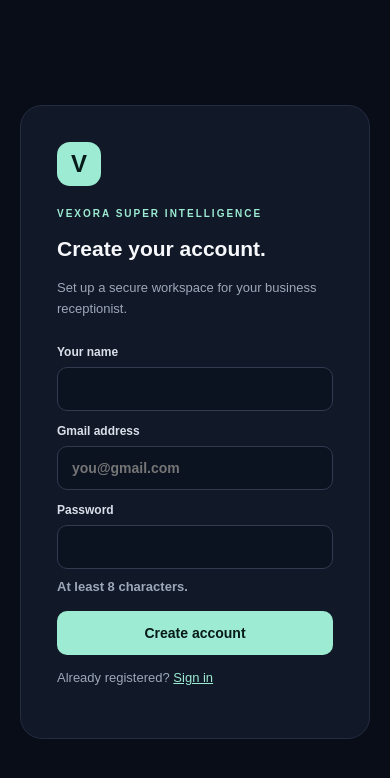
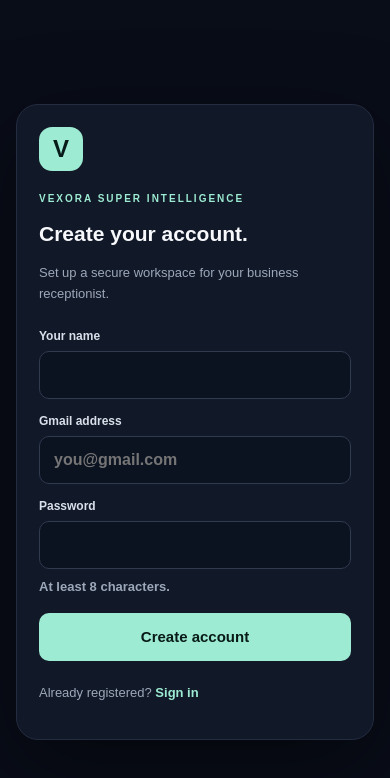
Before and after one commit to godwingarrick198-cmyk/Voxora-SI, a Next.js app: page /signup in a window 390 px wide. Shown: the top 778 px of the page. Built offline with nearby package versions, Linux system fonts and the light colour scheme.

Commit message:
Improve responsive signup experience

```diff
--- a/app/signup/page.tsx
+++ b/app/signup/page.tsx
@@ -5,14 +5,18 @@ import {useRouter} from 'next/navigation';
 import {createClient} from '@/lib/supabase/client';
 export default function SignupPage(){
  const router=useRouter();const [name,setName]=useState('');const [email,setEmail]=useState('');const [password,setPassword]=useState('');const [error,setError]=useState('');const [notice,setNotice]=useState('');const [busy,setBusy]=useState(false);
- async function submit(e:FormEvent<HTMLFormElement>){e.preventDefault();setBusy(true);setError('');setNotice('');const normalizedEmail=email.trim().toLowerCase();if(!/^[a-z0-9.!#$%&'*+/=?^_`{|}~-]+@gmail\.com$/i.test(normalizedEmail)){setBusy(false);setError('Only Gmail addresses ending in @gmail.com are accepted.');return;}const {data,error}=await createClient().auth.signUp({email:normalizedEmail,password,options:{data:{full_name:name.trim()}}});setBusy(false);if(error){setError(error.message);return;}if(data.session){router.replace('/');router.refresh();}else setNotice('Your account request was received, but email confirmation is still enabled in the authentication settings. Turn it off in Supabase to allow immediate access.');}
- return <main style={s}><section style={c}><div style={m}>V</div><p style={k}>VEXORA SUPER INTELLIGENCE</p><h1>Create your account.</h1><p style={muted}>Set up a secure workspace for your business receptionist.</p><form onSubmit={submit} style={{display:'grid',gap:13,marginTop:25}}><label style={l}>Your name<input style={i} required maxLength={100} value={name} onChange={e=>setName(e.target.value)}/></label><label style={l}>Gmail address<input style={i} type="email" required placeholder="you@gmail.com" autoComplete="email" value={email} onChange={e=>setEmail(e.target.value)}/></label><label style={l}>Password<input style={i} type="password" minLength={8} required value={password} onChange={e=>setPassword(e.target.value)}/><small style={muted}>At least 8 characters.</small></label>{error&&<p style={{color:'#ff9d9d'}}>{error}</p>}{notice&&<p style={{color:'#9cebd2'}}>{notice}</p>}<button disabled={busy} style={b}>{busy?'Creating account…':'Create account'}</button></form><p style={muted}>Already registered? <Link href="/login" style={{color:'#9cebd2'}}>Sign in</Link></p></section></main>;
+ async function submit(e:FormEvent<HTMLFormElement>){e.preventDefault();setBusy(true);setError('');setNotice('');const normalizedEmail=email.trim().toLowerCase();if(!/^[a-z0-9.!#$%&'*+/=?^`{|}~-]+@gmail\\.com$/i.test(normalizedEmail)){setBusy(false);setError('Only Gmail addresses ending in @gmail.com are accepted.');return;}const {data,error}=await createClient().auth.signUp({email:normalizedEmail,password,options:{data:{full_name:name.trim()}}});setBusy(false);if(error){setError(error.message);return;}if(data.session){router.replace('/');router.refresh();}else setNotice('Your account request was received, but email confirmation is still enabled in the authentication settings. Turn it off in Supabase to allow immediate access.');}
+ return <main style={shell}><section style={card} aria-labelledby="signup-title"><div style={mark}>V</div><p style={eyebrow}>VEXORA SUPER INTELLIGENCE</p><h1 id="signup-title">Create your account.</h1><p style={muted}>Set up a secure workspace for your business receptionist.</p><form onSubmit={submit} style={{display:'grid',gap:15,marginTop:24}}><label style={label}>Your name<input style={input} required maxLength={100} autoComplete="name" value={name} onChange={e=>setName(e.target.value)}/></label><label style={label}>Gmail address<input style={input} type="email" required placeholder="you@gmail.com" autoComplete="email" inputMode="email" autoCapitalize="none" spellCheck={false} value={email} onChange={e=>setEmail(e.target.value)}/></label><label style={label}>Password<input style={input} type="password" minLength={8} autoComplete="new-password" required value={password} onChange={e=>setPassword(e.target.value)}/><small style={muted}>At least 8 characters.</small></label>{error&&<p role="alert" style={errorStyle}>{error}</p>}{notice&&<p role="status" style={noticeStyle}>{notice}</p>}<button type="submit" disabled={busy} style={{...button,opacity:busy?.7:1}}>{busy?'Creating account…':'Create account'}</button></form><p style={foot}>Already registered? <Link href="/login" style={link}>Sign in</Link></p></section></main>;
 }
-const s:React.CSSProperties={minHeight:'100vh',display:'grid',placeItems:'center',padding:20,background:'#090d18',color:'#f7f8fc',fontFamily:'Arial,sans-serif'};
-const c:React.CSSProperties={width:'100%',maxWidth:450,padding:36,border:'1px solid #242c40',borderRadius:22,background:'#111827'};
-const m:React.CSSProperties={width:44,height:44,display:'grid',placeItems:'center',borderRadius:13,background:'#9cebd2',color:'#071b18',fontWeight:900,fontSize:24};
-const k:React.CSSProperties={marginTop:22,color:'#9cebd2',fontSize:10,letterSpacing:2,fontWeight:800};
+const shell:React.CSSProperties={minHeight:'100vh',minHeight:'100svh',display:'grid',placeItems:'center',padding:'max(16px, env(safe-area-inset-top)) max(16px, env(safe-area-inset-right)) max(16px, env(safe-area-inset-bottom)) max(16px, env(safe-area-inset-left))',background:'#090d18',color:'#f7f8fc',fontFamily:'Arial,sans-serif',overflowY:'auto'};
+const card:React.CSSProperties={width:'100%',maxWidth:460,padding:'clamp(22px, 5vw, 38px)',border:'1px solid #242c40',borderRadius:22,background:'#111827',boxShadow:'0 25px 90px #0007',margin:'auto'};
+const mark:React.CSSProperties={width:44,height:44,display:'grid',placeItems:'center',borderRadius:13,background:'#9cebd2',color:'#071b18',fontWeight:900,fontSize:24};
+const eyebrow:React.CSSProperties={marginTop:22,color:'#9cebd2',fontSize:10,letterSpacing:2,fontWeight:800};
 const muted:React.CSSProperties={color:'#9ca8ba',lineHeight:1.6,fontSize:13};
-const l:React.CSSProperties={display:'grid',gap:8,color:'#d9e0eb',fontSize:12,fontWeight:700};
-const i:React.CSSProperties={padding:'13px 14px',borderRadius:10,border:'1px solid #303b50',background:'#0b1220',color:'white',fontSize:14};
-const b:React.CSSProperties={padding:14,border:0,borderRadius:10,background:'#9cebd2',color:'#081a17',fontWeight:800,fontSize:14};
+const label:React.CSSProperties={display:'grid',gap:8,color:'#d9e0eb',fontSize:12,fontWeight:700};
+const input:React.CSSProperties={width:'100%',minWidth:0,minHeight:48,padding:'13px 14px',borderRadius:10,border:'1px solid #303b50',background:'#0b1220',color:'white',fontSize:16,boxSizing:'border-box'};
+const button:React.CSSProperties={minHeight:48,padding:14,border:0,borderRadius:10,background:'#9cebd2',color:'#081a17',fontWeight:800,fontSize:15,cursor:'pointer'};
+const errorStyle:React.CSSProperties={color:'#ff9d9d',fontSize:13,lineHeight:1.5,overflowWrap:'anywhere'};
+const noticeStyle:React.CSSProperties={color:'#9cebd2',fontSize:13,lineHeight:1.6,overflowWrap:'anywhere'};
+const foot:React.CSSProperties={marginTop:22,color:'#9ca8ba',fontSize:13,lineHeight:1.6};
+const link:React.CSSProperties={color:'#9cebd2',fontWeight:700,textDecoration:'none'};
```
